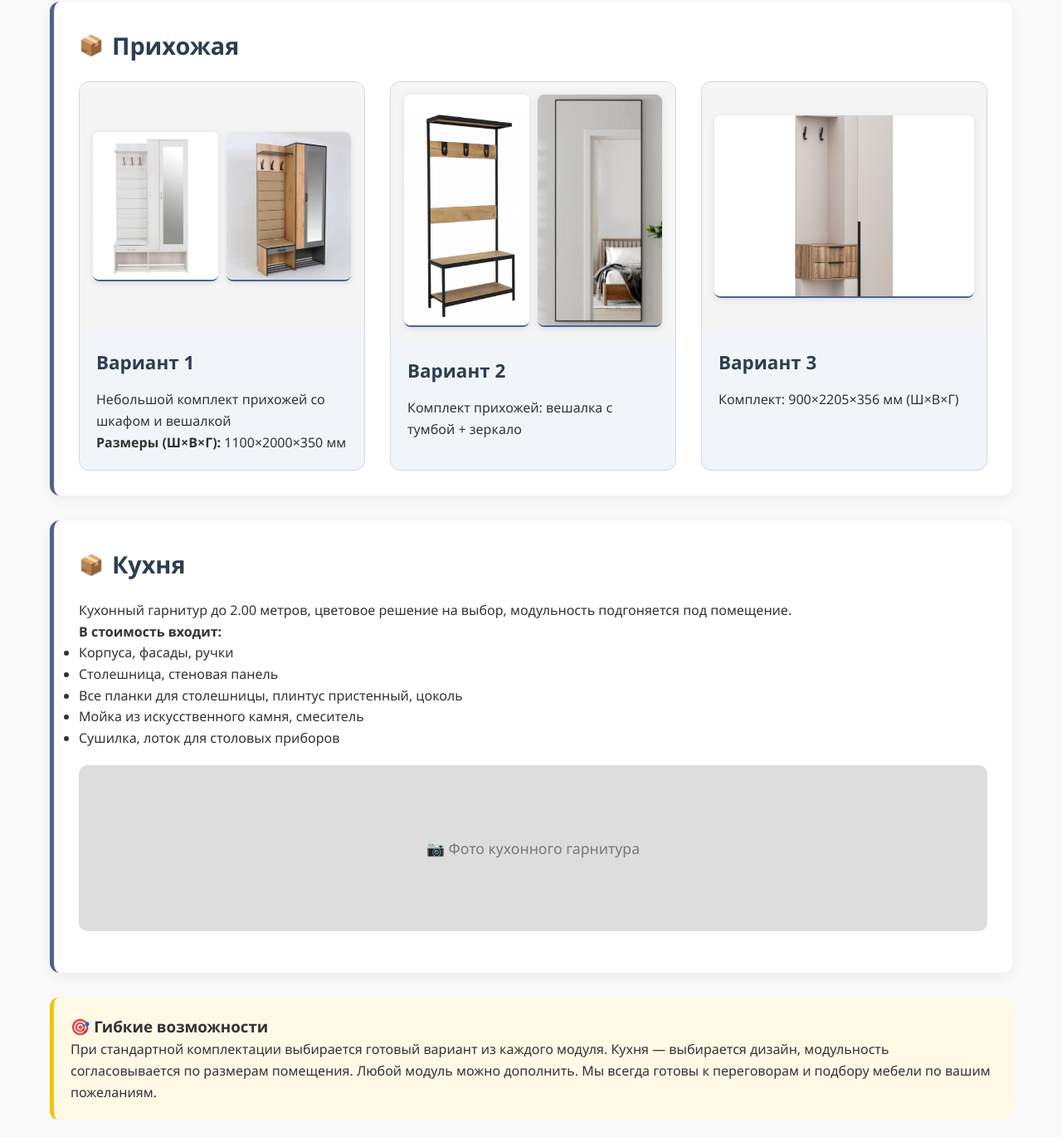
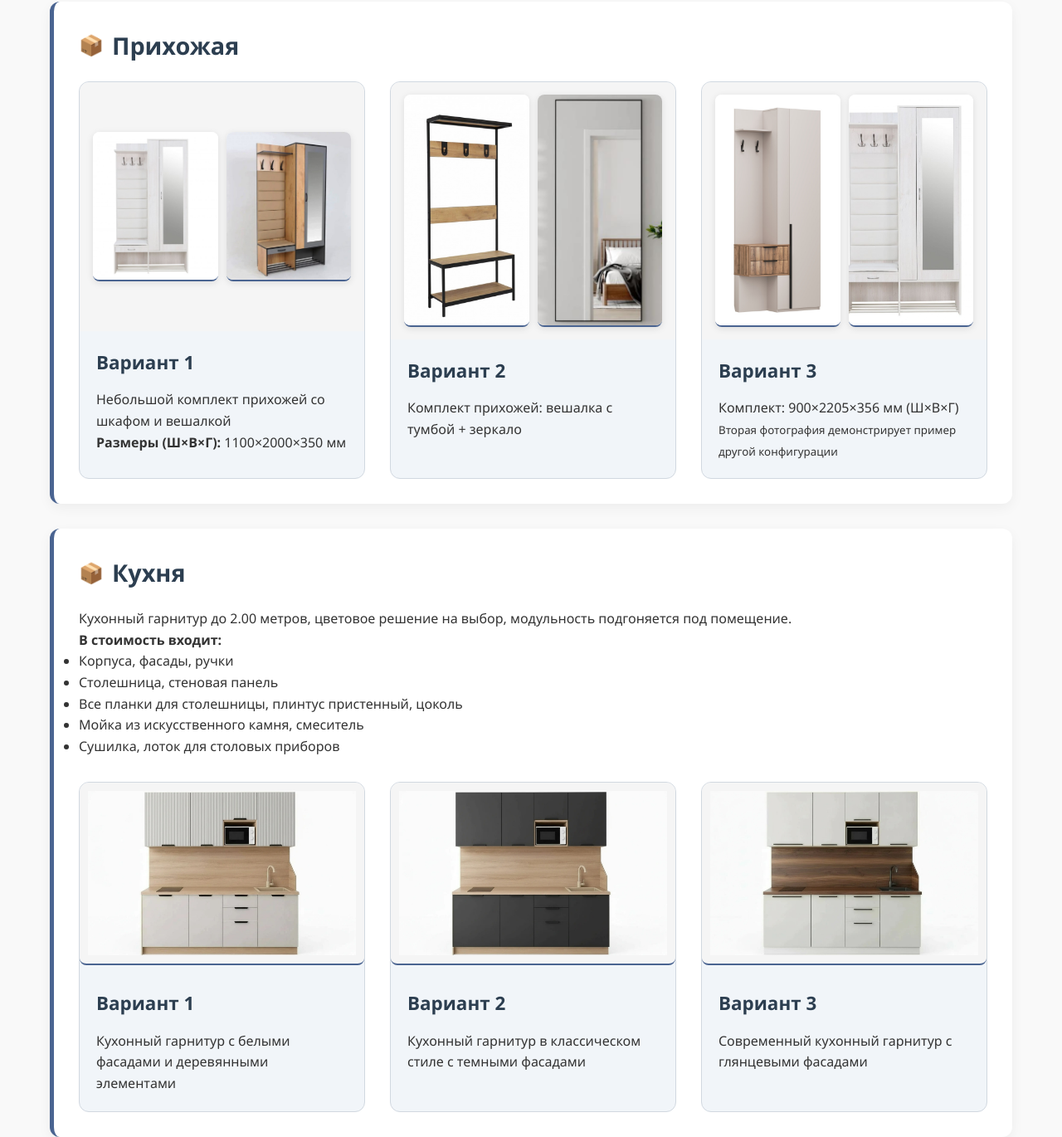
Before and after one commit to kirill5564/mebel-project, a plain HTML site: page index.html in a window 1280 px wide. Shown: the part 2767-4137 px from the top of the page at 83% size. Drawn offline with Linux system fonts and the light colour scheme.

Commit message:
Update index.html

```diff
--- a/index.html
+++ b/index.html
@@ -206,7 +206,7 @@
             margin-top: 20px;
         }
 
-        /* Стили для прихожей - УНИВЕРСАЛЬНОЕ РЕШЕНИЕ */
+        /* Стили для прихожей */
         .hallway-container {
             padding: 15px;
             background: #f5f5f5;
@@ -241,16 +241,6 @@
             height: 280px;
         }
 
-        .hallway-single {
-            width: 100%;
-            max-width: 320px;
-            height: 280px;
-            object-fit: contain;
-            background: white;
-            border-radius: 8px;
-            box-shadow: 0 2px 8px rgba(0,0,0,0.1);
-        }
-
         /* Обеденная группа - карусели увеличены */
         .section:nth-child(3) .carousel {
             height: 250px;
@@ -260,6 +250,16 @@
             background-color: #f5f5f5;
         }
 
+        /* Кухня - стили для вариантов */
+        .kitchen-photo {
+            width: 100%;
+            height: 220px;
+            object-fit: contain;
+            background-color: #f5f5f5;
+            border-radius: 8px;
+            padding: 10px;
+        }
+
         .highlight {
             background-color: #fff9e6;
             padding: 20px;
@@ -267,17 +267,7 @@
             margin-top: 20px;
             border-left: 5px solid #f1c40f;
         }
-        .image-placeholder {
-            background: #ddd;
-            height: 200px;
-            border-radius: 10px;
-            display: flex;
-            align-items: center;
-            justify-content: center;
-            color: #777;
-            margin: 20px 0;
-            font-size: 1.1rem;
-        }
+
         footer {
             text-align: center;
             padding: 30px;
@@ -319,11 +309,11 @@
                 height: 200px !important;
                 margin-bottom: 10px;
             }
-            .hallway-single {
+            .section:nth-child(3) .carousel {
                 height: 220px;
             }
-            .section:nth-child(3) .carousel {
-                height: 220px;
+            .kitchen-photo {
+                height: 200px;
             }
         }
     </style>
@@ -618,16 +608,24 @@
                     </div>
                 </div>
 
-                <!-- Вариант 3 - ОДНО ВЕРТИКАЛЬНОЕ фото -->
+                <!-- Вариант 3 - ДВЕ ФОТО (оригинал + дубликат из варианта 1) -->
                 <div class="variant-card">
                     <div class="hallway-container">
-                        <img src="images/прихожая/44418_charli-prikhozhaya-s-yaschikami-.jpg"
-                             alt="Прихожая Вариант 3"
-                             class="hallway-single">
+                        <div class="hallway-double">
+                            <img src="images/прихожая/44418_charli-prikhozhaya-s-yaschikami-.jpg"
+                                 alt="Прихожая Вариант 3 - основная фото"
+                                 class="hallway-photo"
+                                 data-orientation="vertical">
+                            <img src="images/прихожая/49231_prikhozhaya-4-olga-milk.jpg"
+                                 alt="Прихожая Вариант 3 - дополнительное фото"
+                                 class="hallway-photo"
+                                 data-orientation="vertical">
+                        </div>
                     </div>
                     <div class="variant-content">
                         <h3>Вариант 3</h3>
                         <p>Комплект: 900×2205×356 мм (Ш×В×Г)</p>
+                        <p><small>Вторая фотография демонстрирует пример другой конфигурации</small></p>
                     </div>
                 </div>
             </div>
@@ -645,7 +643,36 @@
                 <li>Мойка из искусственного камня, смеситель</li>
                 <li>Сушилка, лоток для столовых приборов</li>
             </ul>
-            <div class="image-placeholder">📷 Фото кухонного гарнитура</div>
+
+            <!-- Три варианта кухни -->
+            <div class="variant-grid" style="margin-top: 30px;">
+                <!-- Вариант 1 -->
+                <div class="variant-card">
+                    <img src="images/кухни/WhatsApp Image 2025-12-02 at 13.40.06.jpeg" alt="Кухня Вариант 1" class="kitchen-photo">
+                    <div class="variant-content">
+                        <h3>Вариант 1</h3>
+                        <p>Кухонный гарнитур с белыми фасадами и деревянными элементами</p>
+                    </div>
+                </div>
+
+                <!-- Вариант 2 -->
+                <div class="variant-card">
+                    <img src="images/кухни/WhatsApp Image 2025-12-02 at 12.36.07.jpeg" alt="Кухня Вариант 2" class="kitchen-photo">
+                    <div class="variant-content">
+                        <h3>Вариант 2</h3>
+                        <p>Кухонный гарнитур в классическом стиле с темными фасадами</p>
+                    </div>
+                </div>
+
+                <!-- Вариант 3 -->
+                <div class="variant-card">
+                    <img src="images/кухни/WhatsApp Image 2025-12-02 at 13.40.03.jpeg" alt="Кухня Вариант 3" class="kitchen-photo">
+                    <div class="variant-content">
+                        <h3>Вариант 3</h3>
+                        <p>Современный кухонный гарнитур с глянцевыми фасадами</p>
+                    </div>
+                </div>
+            </div>
         </section>
 
         <!-- Итог -->
```
